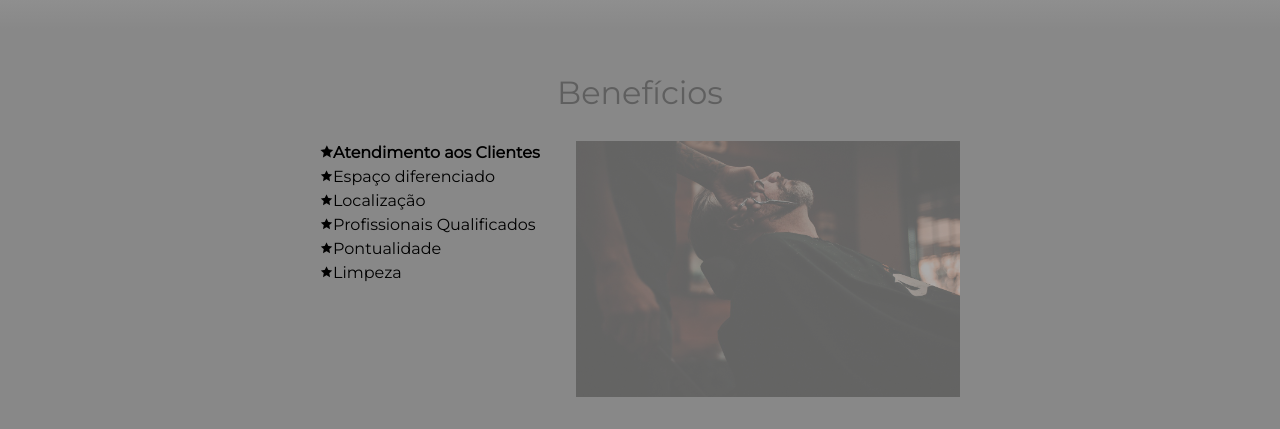
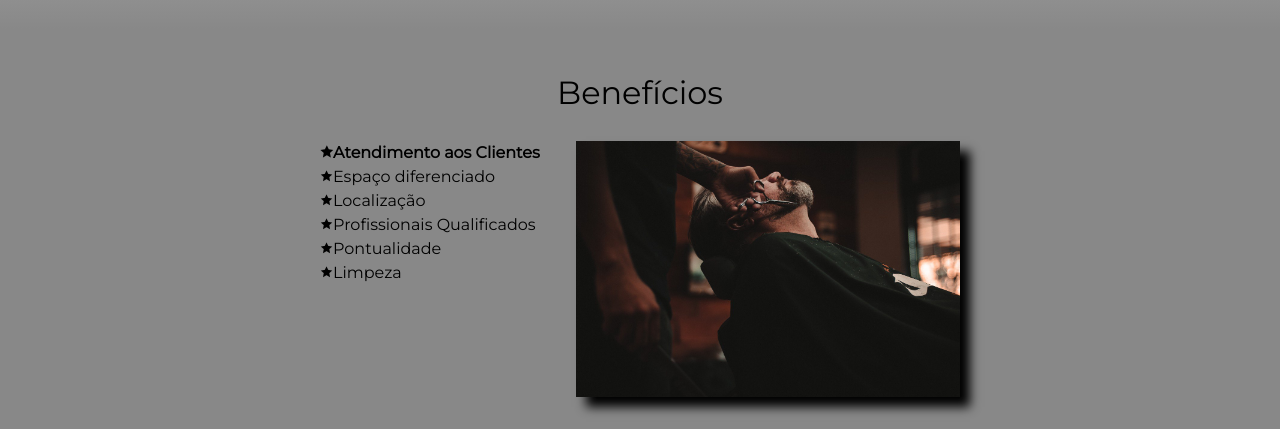
Before and after one commit to dgavieira/projeto-barbearia, a plain HTML site: page index.html in a window 1280 px wide. Shown: the part 1578-2007 px from the top of the page. Drawn offline with Linux system fonts and the light colour scheme.

Commit message:
sombra nos elementos

```diff
--- a/style.css
+++ b/style.css
@@ -160,7 +160,6 @@ td, th {
 	font-size: 2em;
 	margin: 0 0 1em;
 	clear: left;
-	color: rgba(0, 0, 0, 0.3);
 }
 
 .principal {
@@ -206,6 +205,7 @@ td, th {
 .beneficios {
 	padding: 3em 0;
 	background: #888888;
+
 }
 
 .conteudo-beneficios {
@@ -233,8 +233,9 @@ td, th {
 
 .imagem-beneficios {
 	width: 60%;
-	opacity: 0.3;
+	opacity: 1;
 	transition: 400ms;
+	box-shadow: 10px 10px 10px #000000;
 }
 
 .imagem-beneficios:hover {
```
